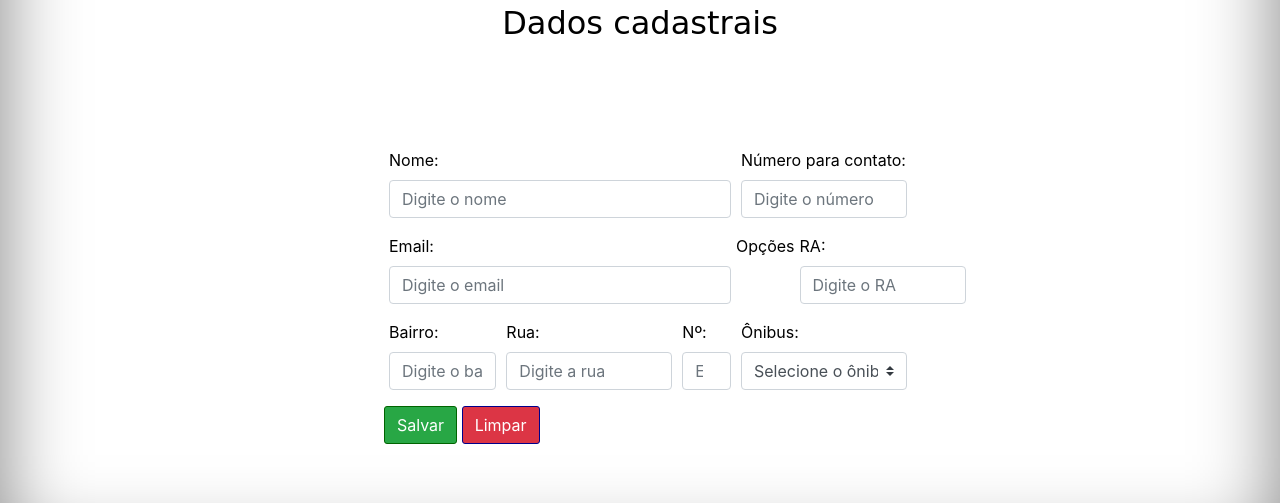
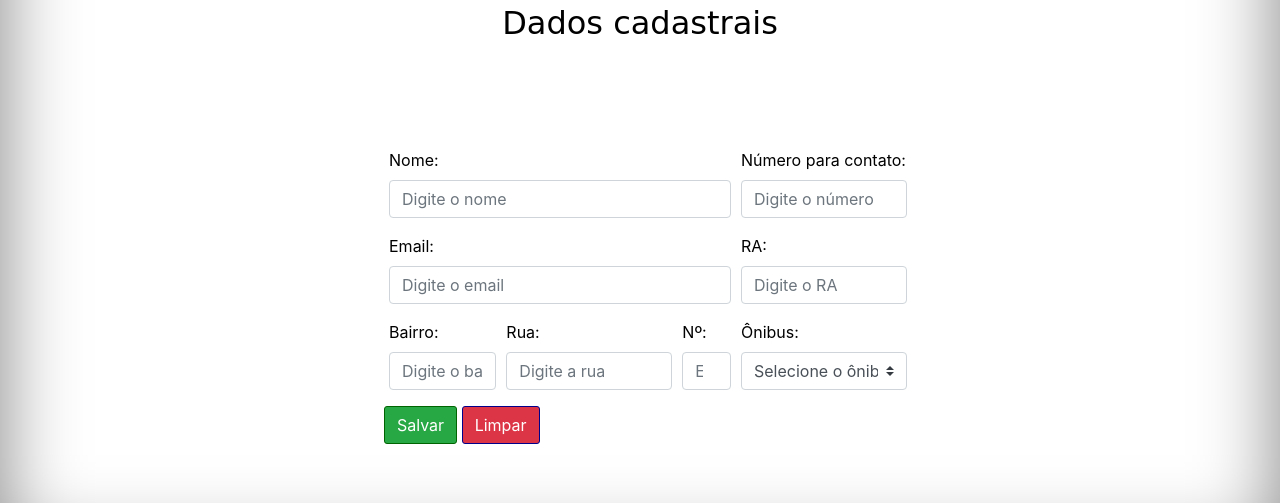
Before and after one commit to CarlosFalconJ/BusTec, a Symfony app: template API/templates/Aluno/atualizar_aluno.html.twig in a window 1280 px wide. Shown: the part 250-753 px from the top of the page. Run offline with Twig, Linux system fonts and the light colour scheme; the template is opened without the code that fills it, so the values that code supplies are empty; some libraries are stand-ins or nearby versions.

Commit message:
Manutenção do codigo

```diff
--- a/API/templates/Aluno/atualizar_aluno.html.twig
+++ b/API/templates/Aluno/atualizar_aluno.html.twig
@@ -31,7 +31,7 @@
                 <input type="text" class="form-control" id="email_aluno-atualizar" placeholder="Digite o email">
             </div>
 
-            Opções<div class="form-group col-md-3" >
+           <div class="form-group col-md-3" >
                 <label for="ra_aluno">RA: </label>
                 <input type="text" class="form-control" id="ra_aluno-atualizar" placeholder="Digite o RA">
             </div>
```
